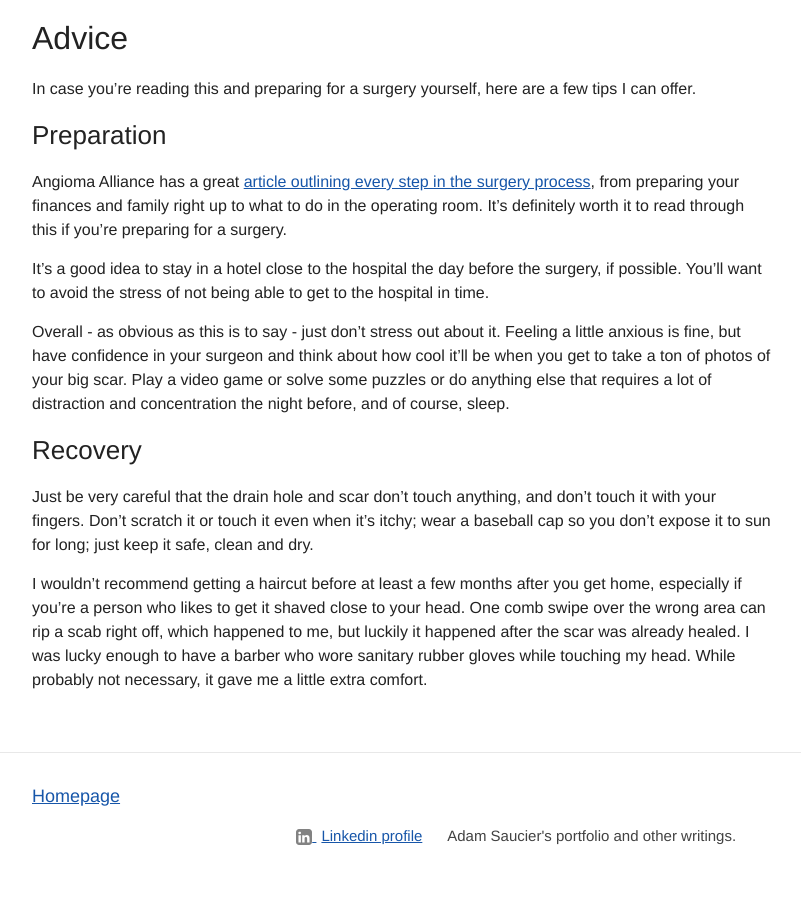
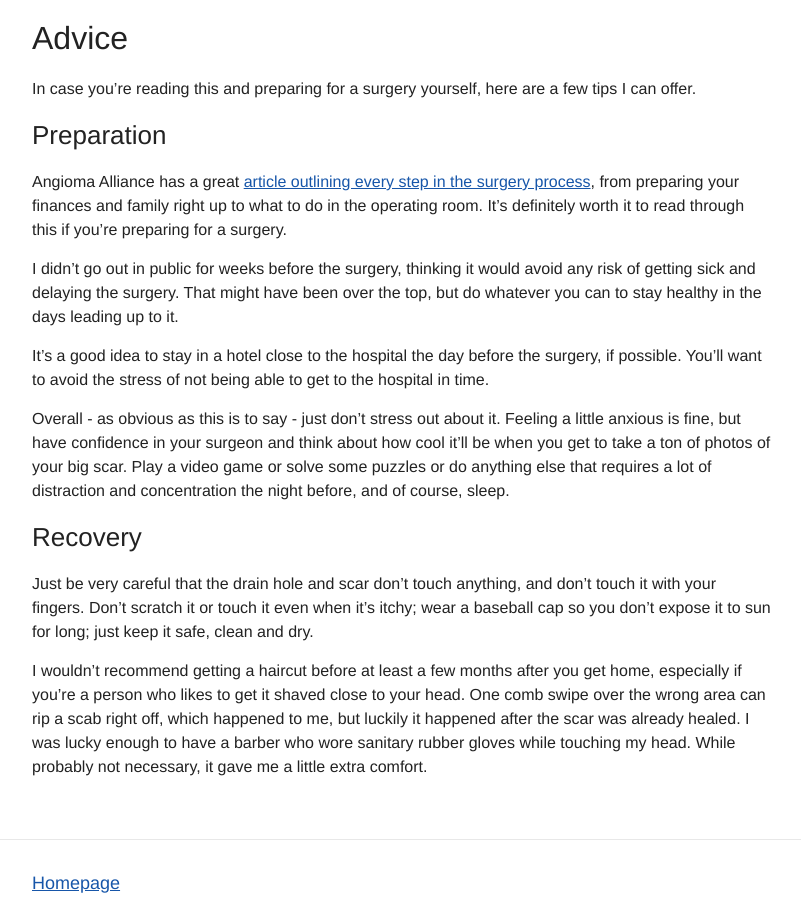
Before and after one commit to ajsaucier/ajsaucier.github.io, a Jekyll site: the page built from _posts/2019-02-07-a-look-back-on-brain-surgery.md, in a window 1280 px wide and 900 px high, scrolled down 3144 px. Shown: the whole window, without its empty margins (238-1039 px from the left). Built offline with Jekyll 4.4.1, drawn with Linux system fonts in a browser that asks for light colours.

Commit message:
Update Post “2019-02-07-a-look-back-on-brain-surgery”

```diff
--- a/_posts/2019-02-07-a-look-back-on-brain-surgery.md
+++ b/_posts/2019-02-07-a-look-back-on-brain-surgery.md
@@ -85,6 +85,8 @@ In case you're reading this and preparing for a surgery yourself, here are a few
 
 Angioma Alliance has a great [article outlining every step in the surgery process](http://angioma.org/pages.aspx?content=77&id=67), from preparing your finances and family right up to what to do in the operating room. It's definitely worth it to read through this if you're preparing for a surgery.
 
+I didn't go out in public for weeks before the surgery, thinking it would avoid any risk of getting sick and delaying the surgery. That might have been over the top, but do whatever you can to stay healthy in the days leading up to it.
+
 It's a good idea to stay in a hotel close to the hospital the day before the surgery, if possible. You'll want to avoid the stress of not being able to get to the hospital in time.
 
 Overall - as obvious as this is to say - just don't stress out about it. Feeling a little anxious is fine, but have confidence in your surgeon and think about how cool it'll be when you get to take a ton of photos of your big scar. Play a video game or solve some puzzles or do anything else that requires a lot of distraction and concentration the night before, and of course, sleep.
```
